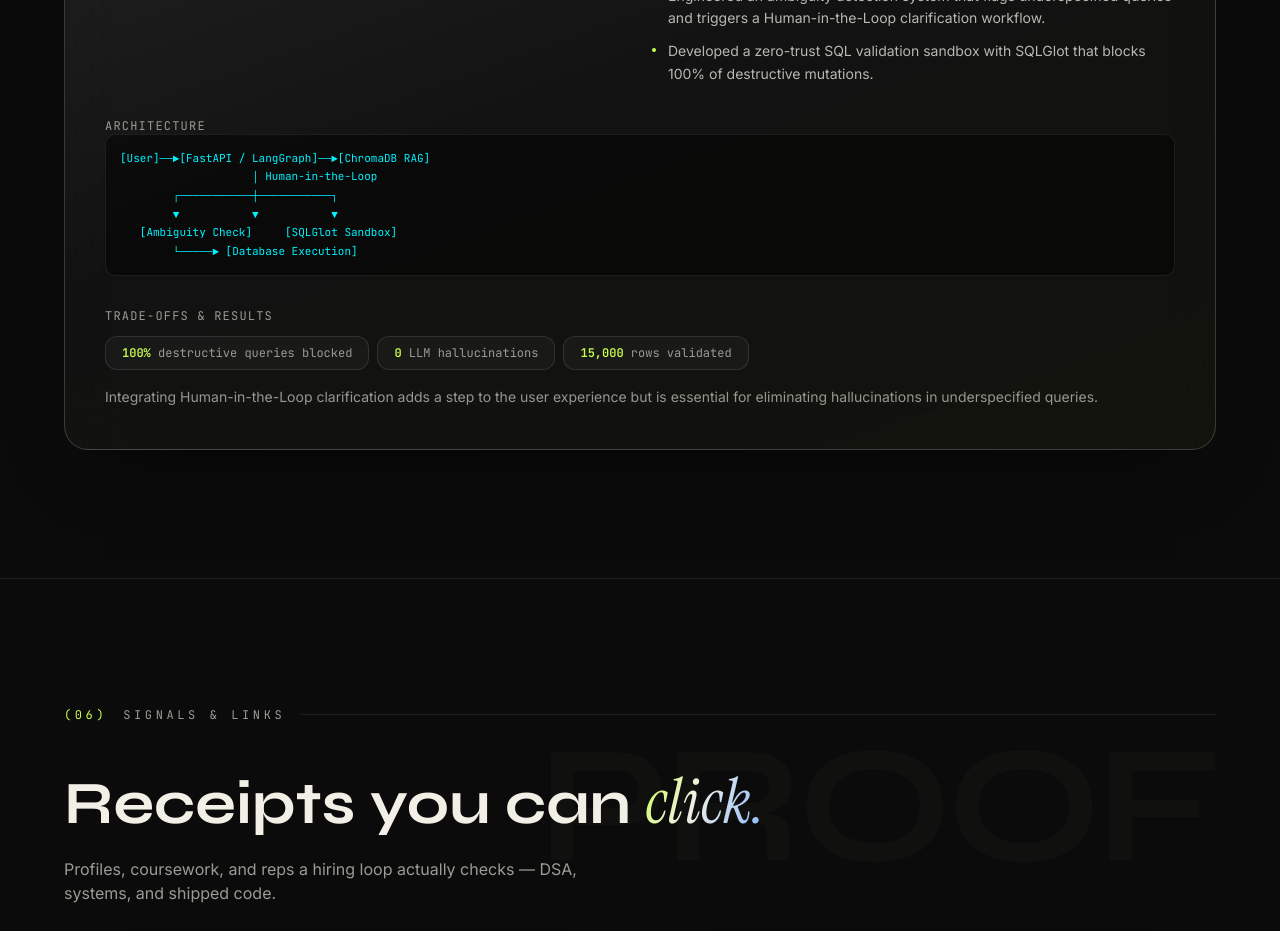
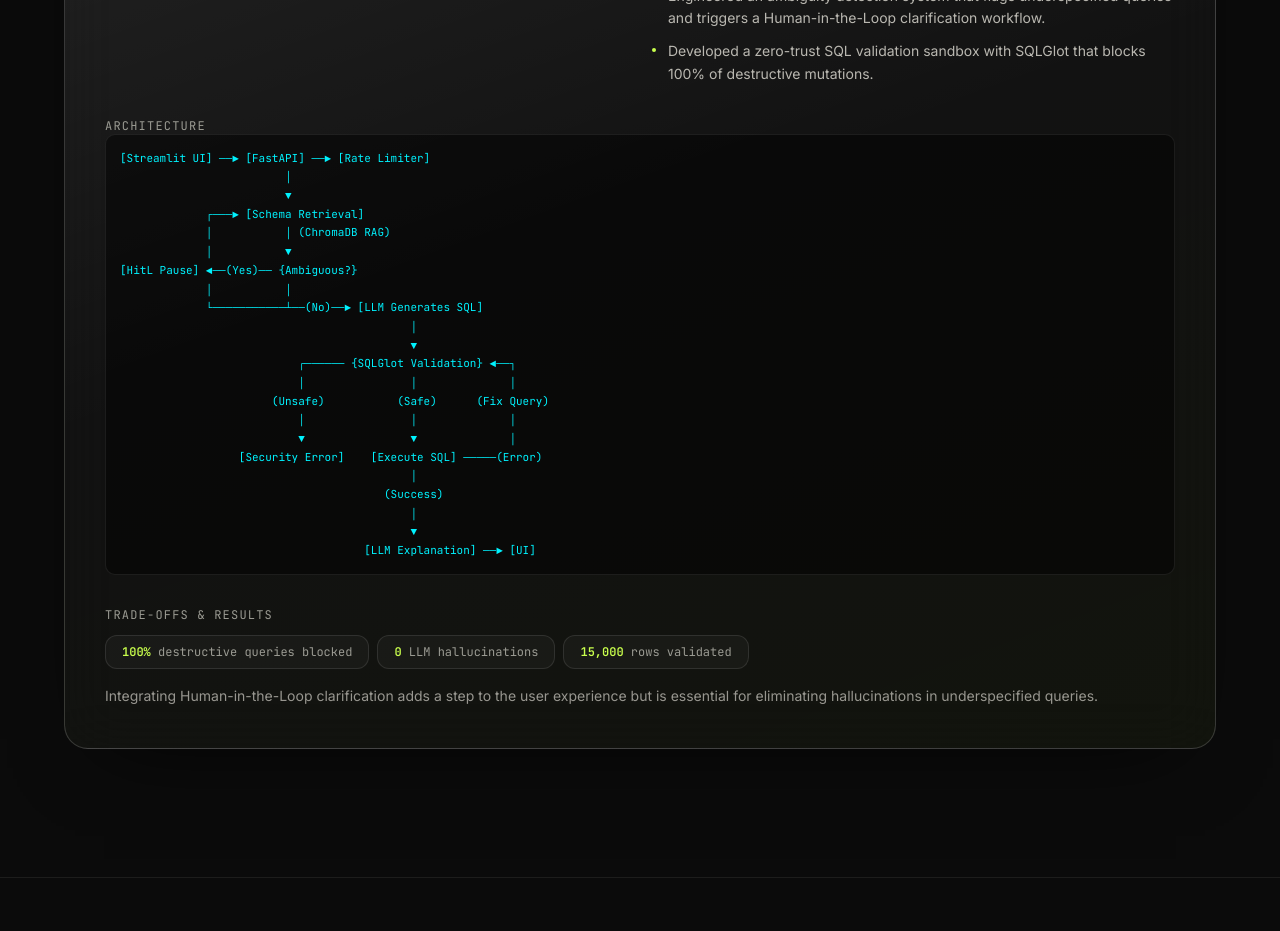
Before and after one commit to bhandari16arjun/portfolio, a React (Vite) app: page / in a window 1280 px wide. Shown: the part 6860-7791 px from the top of the page. Built offline with nearby package versions, Linux system fonts and the light colour scheme.

Commit message:
Update SQLPilot ASCII architecture diagram

```diff
--- a/src/data/content.js
+++ b/src/data/content.js
@@ -195,12 +195,28 @@ export const projects = [
       "Engineered an ambiguity detection system that flags underspecified queries and triggers a Human-in-the-Loop clarification workflow.",
       "Developed a zero-trust SQL validation sandbox with SQLGlot that blocks 100% of destructive mutations.",
     ],
-    architecture: `[User]──►[FastAPI / LangGraph]──►[ChromaDB RAG]
-                    │ Human-in-the-Loop
-        ┌───────────┼───────────┐
-        ▼           ▼           ▼
-   [Ambiguity Check]     [SQLGlot Sandbox]
-        └─────► [Database Execution]`,
+    architecture: `[Streamlit UI] ──► [FastAPI] ──► [Rate Limiter]
+                         │
+                         ▼
+             ┌───► [Schema Retrieval]
+             │           │ (ChromaDB RAG)
+             │           ▼
+[HitL Pause] ◄──(Yes)── {Ambiguous?}
+             │           │
+             └───────────┴──(No)──► [LLM Generates SQL]
+                                            │
+                                            ▼
+                           ┌────── {SQLGlot Validation} ◄──┐
+                           │                │              │
+                       (Unsafe)           (Safe)      (Fix Query)
+                           │                │              │
+                           ▼                ▼              │
+                  [Security Error]    [Execute SQL] ─────(Error)
+                                            │
+                                        (Success)
+                                            │
+                                            ▼
+                                     [LLM Explanation] ──► [UI]`,
     tradeoffs:
       "Integrating Human-in-the-Loop clarification adds a step to the user experience but is essential for eliminating hallucinations in underspecified queries.",
     results: [
```
